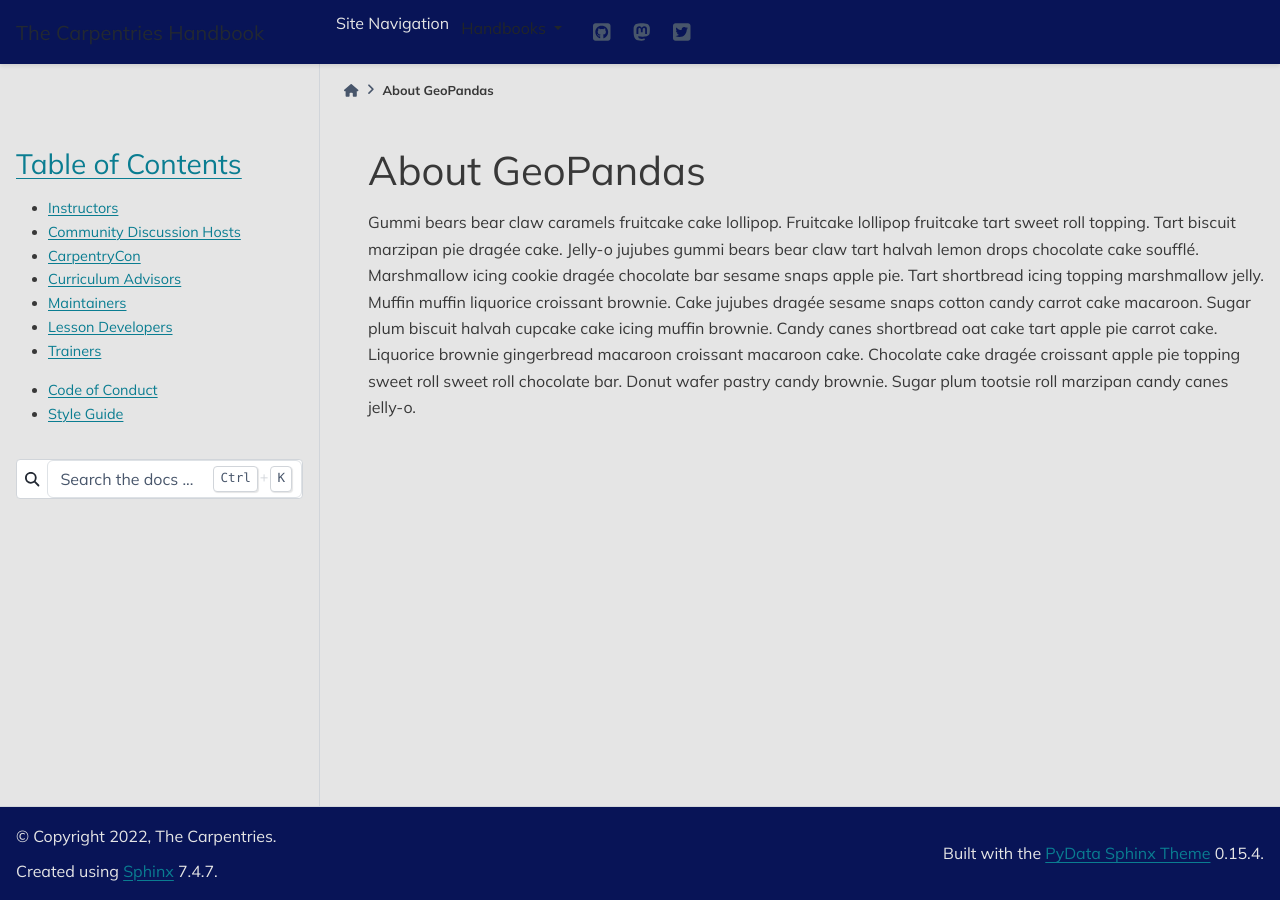
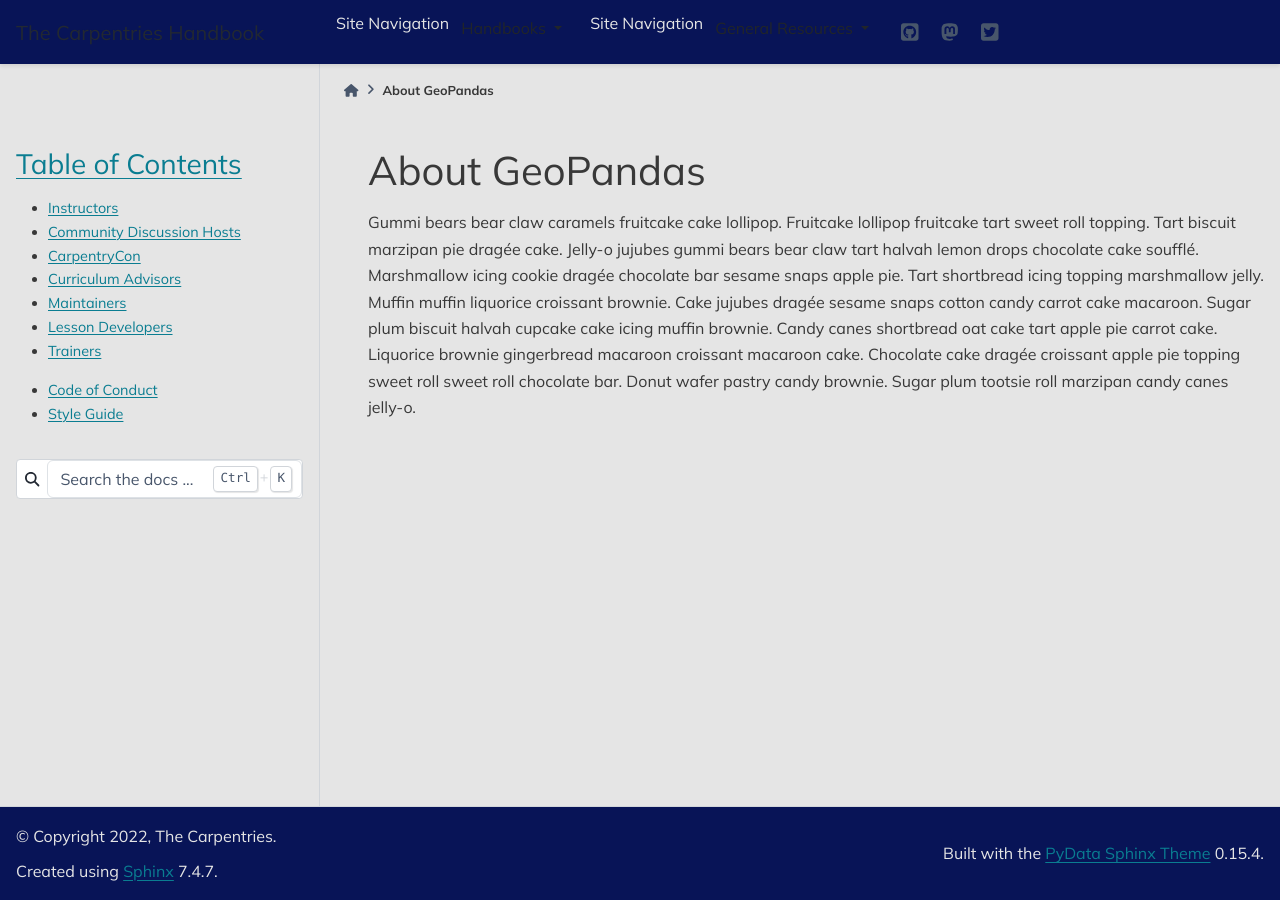
Before and after one commit to carpentries/docs.carpentries.org, a Sphinx documentation site: the page built from source/about.md, in a window 1280 px wide. Built offline with Sphinx 7.4.7 and the PyData theme 0.15.4, drawn with Linux system fonts in a browser that asks for light colours.

Commit message:
add general links menu to navbar

```diff
--- a/source/conf.py
+++ b/source/conf.py
@@ -80,7 +80,7 @@
     ],
 
 "navbar_start": ["navbar-logo"],
-"navbar_center": ["navbar-handbooks", "navbar-icon-links"],
+"navbar_center": ["navbar-handbooks", "navbar-general", "navbar-icon-links"],
 "navbar_end": [],
 "navbar_persistent": [],
      "secondary_sidebar_items": ["page-toc", "edit-this-page",],
```
